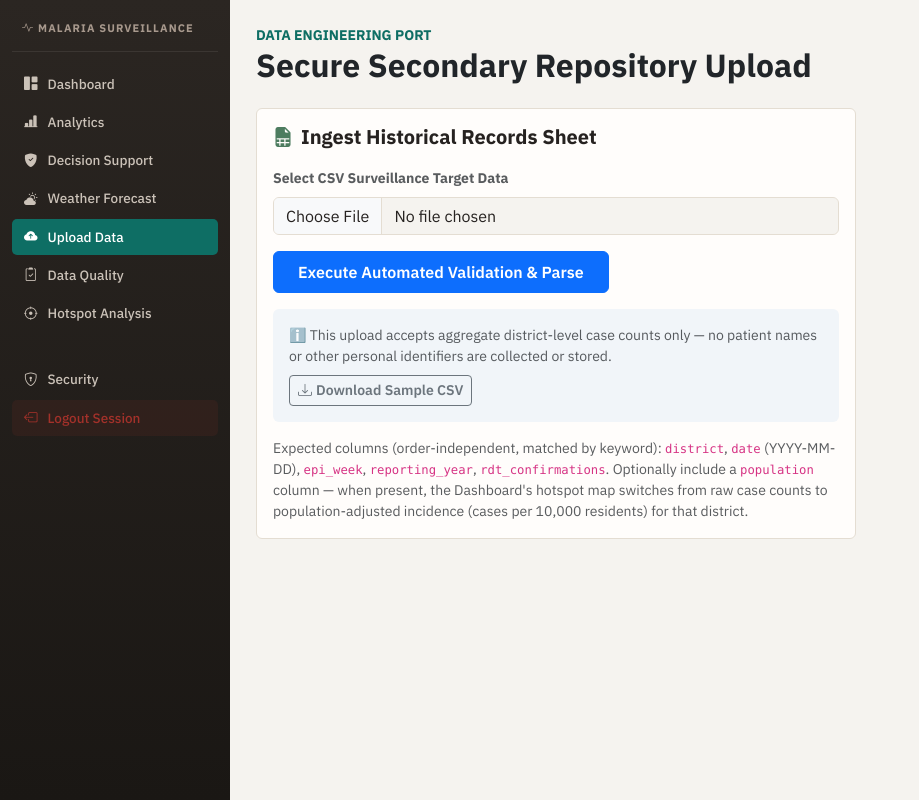
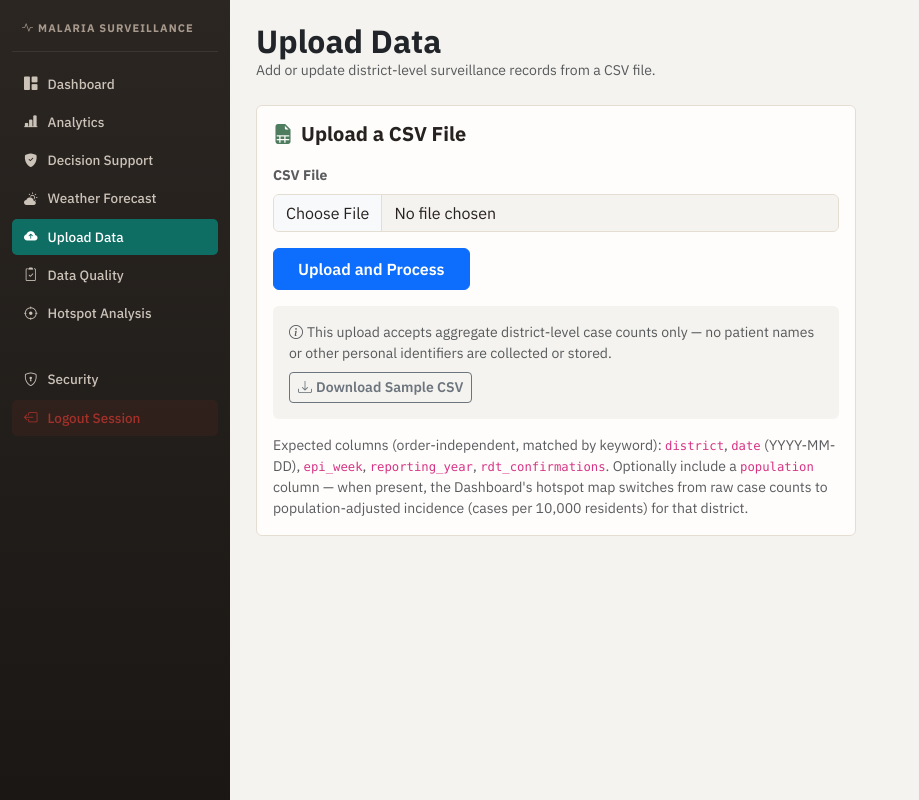
Before and after one commit to LadyStephania/Malaria-analytics-, a Django app: page /upload-data/ in a window 1280 px wide. Shown: the whole page, without its empty margins (0-919 px from the left). Run offline with Django 5.2, Linux system fonts and the light colour scheme; the visitor is signed in with stand-in values (Sample User, id 1).

Commit message:
Finish plain-language pass: Weather, Upload, and Users pages
Weather, Upload, and Users had never received the wording/design pass
already applied to every other page - they still had scaffold jargon
("Predictive Modeling Matrix", "Data Engineering Port", "Personnel
Identity Management"), literal emoji, and a leftover stray HTML comment.

- weather.html: plain header/subtitle, Bootstrap icons instead of emoji
  for rain/temperature, and fixed a real contrast bug (risk badge used
  text-dark, illegible against the newer darker severity colors).
- upload.html: removed scaffold comments and jargon, one more stale
  hardcoded color swapped for the --canvas token.
- users.html: "Access Control Panel" / "Provision New Profile Account" /
  "Assign Architecture Role" etc. reworded to plain labels ("Users",
  "Add New User", "Role").
- views.py: matched the same server-side message copy so success/error
  banners read the same as the page around them - "Access Granted.
  Logged in as ..." / "Invalid credentials. Access Denied." /
  "Unauthorized Access Blocked. Administrative Privileges Required." /
  "New profile provisioned successfully." all replaced with plain
  equivalents.

Verified with manage.py check and a full smoke test of every route,
plus explicit POSTs through users_view's create/duplicate paths and
login_view's success/failure paths to confirm the new message strings
actually render.

```diff
--- a/core_project/malaria/templates/upload.html
+++ b/core_project/malaria/templates/upload.html
@@ -2,26 +2,24 @@
 {% block title %}Upload Data | Malaria Insights{% endblock %}
 {% block content %}
 <div class="mb-4">
-    <span class="text-primary fw-bold text-uppercase small">Data Engineering Port</span>
-    <h2 class="fw-bold text-dark m-0">Secure Secondary Repository Upload</h2>
+    <h2 class="fw-bold text-dark m-0">Upload Data</h2>
+    <p class="text-muted small mb-0">Add or update district-level surveillance records from a CSV file.</p>
 </div>
 
 <div class="premium-card" style="max-width: 600px;">
-    <h5 class="fw-bold mb-3"><i class="bi bi-file-earmark-spreadsheet-fill text-success me-2"></i>Ingest Historical Records Sheet</h5>
+    <h5 class="fw-bold mb-3"><i class="bi bi-file-earmark-spreadsheet-fill text-success me-2"></i>Upload a CSV File</h5>
 
-    <!-- 🌟 CRITICAL OVERRIDE: enctype allows row spreadsheet file parsing transmission -->
     <form method="POST" enctype="multipart/form-data" class="upload-form">
         {% csrf_token %}
         <div class="mb-3">
-            <label class="form-label text-muted small fw-bold" for="malariaFileInput">Select CSV Surveillance Target Data</label>
-            <!-- 🌟 CRITICAL OVERRIDE: name="malaria_file" matches your python backend view name lookup -->
+            <label class="form-label text-muted small fw-bold" for="malariaFileInput">CSV File</label>
             <input type="file" id="malariaFileInput" name="malaria_file" class="form-control" accept=".csv,text/csv" required>
         </div>
-        <button type="submit" class="btn btn-primary px-4 py-2 fw-semibold">Execute Automated Validation & Parse</button>
+        <button type="submit" class="btn btn-primary px-4 py-2 fw-semibold">Upload and Process</button>
     </form>
 
-    <div class="mt-3 text-muted small p-3 rounded d-flex justify-content-between align-items-center flex-wrap gap-2" style="background-color:#f1f5f9;">
-        <span>ℹ️ This upload accepts aggregate district-level case counts only — no patient names or other personal identifiers are collected or stored.</span>
+    <div class="mt-3 text-muted small p-3 rounded d-flex justify-content-between align-items-center flex-wrap gap-2" style="background-color: var(--canvas);">
+        <span><i class="bi bi-info-circle me-1"></i>This upload accepts aggregate district-level case counts only — no patient names or other personal identifiers are collected or stored.</span>
         <a href="{% url 'sample_csv' %}" class="btn btn-sm btn-outline-secondary fw-semibold flex-shrink-0"><i class="bi bi-download me-1"></i>Download Sample CSV</a>
     </div>
 
--- a/core_project/malaria/views.py
+++ b/core_project/malaria/views.py
@@ -339,10 +339,10 @@ def login_view(request):
                 request.session['pending_2fa_user_id'] = user.id
                 return redirect('verify_2fa')
             login(request, user)
-            messages.success(request, f"Access Granted. Logged in as {user.get_role_display()}.")
+            messages.success(request, f"Logged in as {user.get_role_display()}.")
             return redirect('dashboard')
         else:
-            messages.error(request, "Invalid credentials. Access Denied.")
+            messages.error(request, "Incorrect username or password.")
     return render(request, 'login.html')
 
 
@@ -370,7 +370,7 @@ def verify_2fa_view(request):
         if code and totp.verify(code, valid_window=1):
             del request.session['pending_2fa_user_id']
             login(request, user)
-            messages.success(request, f"Access Granted. Logged in as {user.get_role_display()}.")
+            messages.success(request, f"Logged in as {user.get_role_display()}.")
             return redirect('dashboard')
 
         matched_backup_code = None
@@ -1695,8 +1695,8 @@ def upload_view(request):
 
             messages.success(
                 request,
-                f"Data pipeline successful: {created_count} new observation(s) added, "
-                f"{updated_count} existing observation(s) updated."
+                f"Upload successful: {created_count} new record(s) added, "
+                f"{updated_count} existing record(s) updated."
             )
 
         except Exception:
@@ -1713,7 +1713,7 @@ def upload_view(request):
 @login_required
 def users_view(request):
     if request.user.role != 'ADMIN':
-        messages.error(request, "Unauthorized Access Blocked. Administrative Privileges Required.")
+        messages.error(request, "You need administrator access to view this page.")
         return redirect('dashboard')
 
     if request.method == 'POST':
@@ -1739,9 +1739,9 @@ def users_view(request):
                         SystemUser.objects.create_user(
                             username=u, role=r, password=p, district_assignment=district or None
                         )
-                        messages.success(request, f"New profile ({u}) provisioned successfully.")
+                        messages.success(request, f"User '{u}' created successfully.")
                     except IntegrityError:
-                        messages.error(request, f"Username '{u}' is already taken. Choose a different handle.")
+                        messages.error(request, f"Username '{u}' is already taken. Choose a different one.")
 
         elif form_action == 'toggle':
             target_id = request.POST.get('user_id')
```
Also changed, not shown: core_project/malaria/templates/users.html (+10 -10 lines), core_project/malaria/templates/weather.html (+5 -6 lines).
